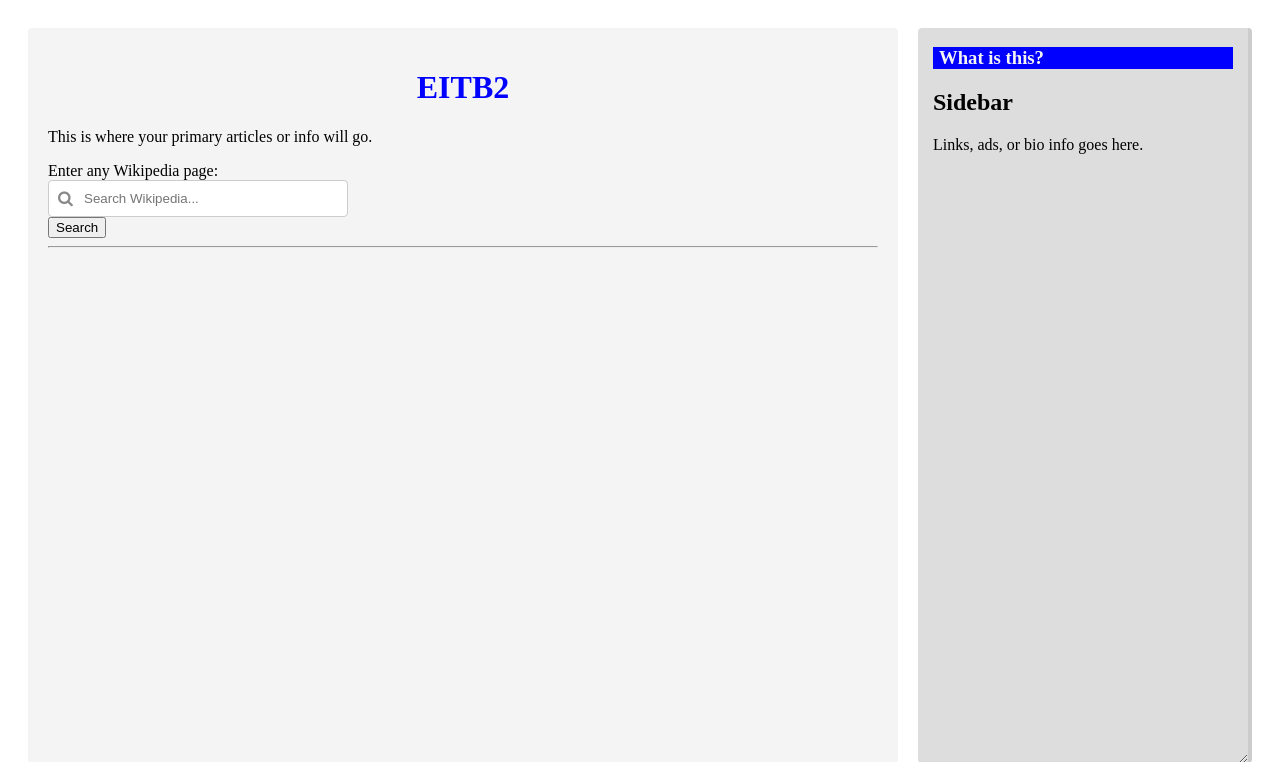
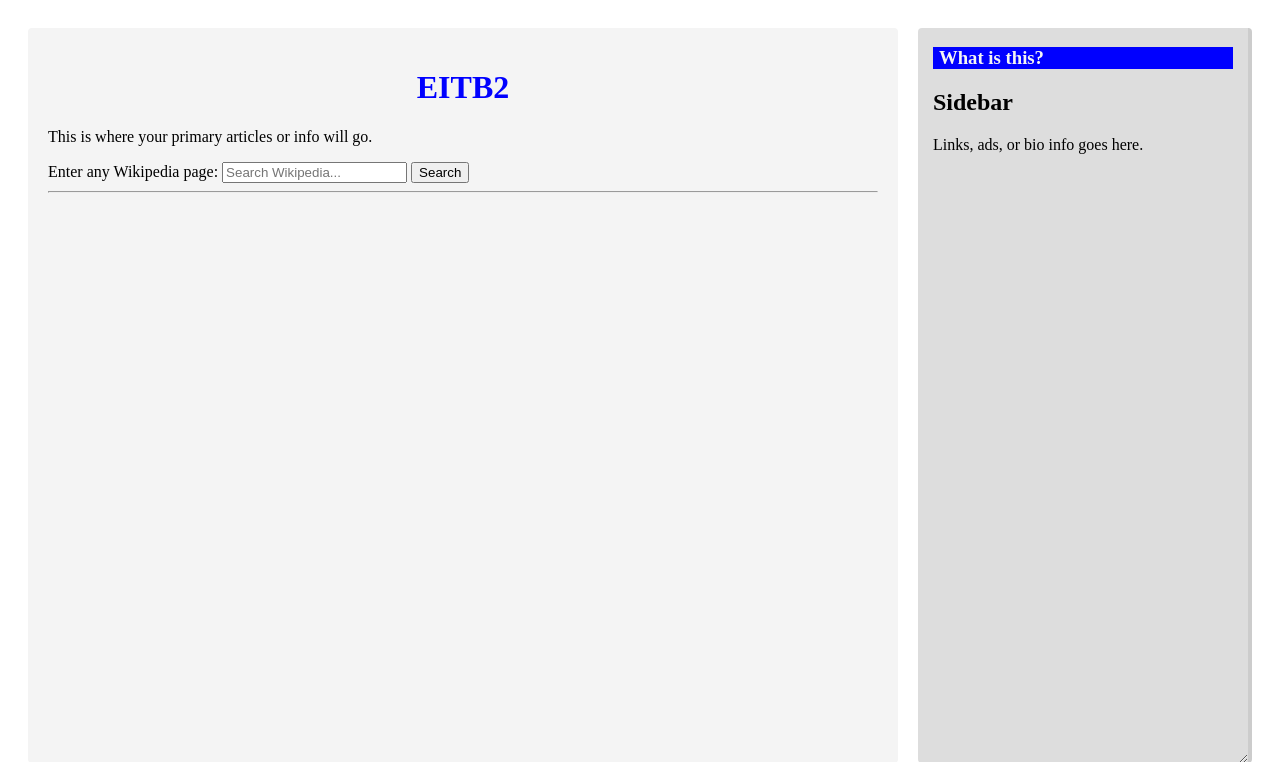
Before and after one commit to bobBillyus/EITB2, a Flask app: page / in a window 1280 px wide. Shown: the top 762 px of the page. Run offline with Flask 3, Linux system fonts and the light colour scheme; parts of the project's set-up code (start-up, migrations or seed data) failed here and were passed over.

Commit message:
goodbye small icon

```diff
--- a/static/css/style.css
+++ b/static/css/style.css
@@ -52,25 +52,3 @@ h1 {
     color:#f4f4f4;
     padding-left: 2%;
 }
-
-.input-container {
-    position: relative; /* Essential for positioning the icon */
-    width: 100%;
-    max-width: 300px;  /* Adjust as needed */
-}
-
-.input-container i {
-    position: absolute;
-    left: 10px;        /* Distance from left edge */
-    top: 50%;
-    transform: translateY(-50%); /* Perfectly centers it vertically */
-    color: #888;       /* Icon color */
-}
-
-#wiki_query {
-    width: 100%;
-    padding: 10px 10px 10px 35px; /* Extra padding on the left (35px) for the icon */
-    border: 1px solid #ccc;
-    border-radius: 4px;
-    box-sizing: border-box; /* Keeps the box from growing too wide */
-}
--- a/templates/index.html
+++ b/templates/index.html
@@ -4,7 +4,6 @@
     <meta charset="UTF-8">
     <title>EITB2</title>
     <link rel="stylesheet" href="{{ url_for('static', filename='css/style.css') }}">
-    <link rel="stylesheet" href="https://cdnjs.cloudflare.com/ajax/libs/font-awesome/4.7.0/css/font-awesome.min.css">
 </head>
 <body>
 
@@ -13,19 +12,15 @@
         <h1>EITB2</h1>
         <p>This is where your primary articles or info will go.</p>
         <form action="/" method="POST">
-        <label for="wiki_query">Enter any Wikipedia page:</label>
-
-        <div class="input-container">
-            <i class="fa fa-search icon"></i> <input
+            <label for="wiki_query">Enter any Wikipedia page:</label>
+            <input
                 type="text"
                 id="wiki_query"
                 name="wiki_page"
                 placeholder="Search Wikipedia..."
                 required
             >
-        </div>
-
-        <button type="submit">Search</button>
+            <button type="submit">Search</button>
         </form>
 
         <hr>
```
